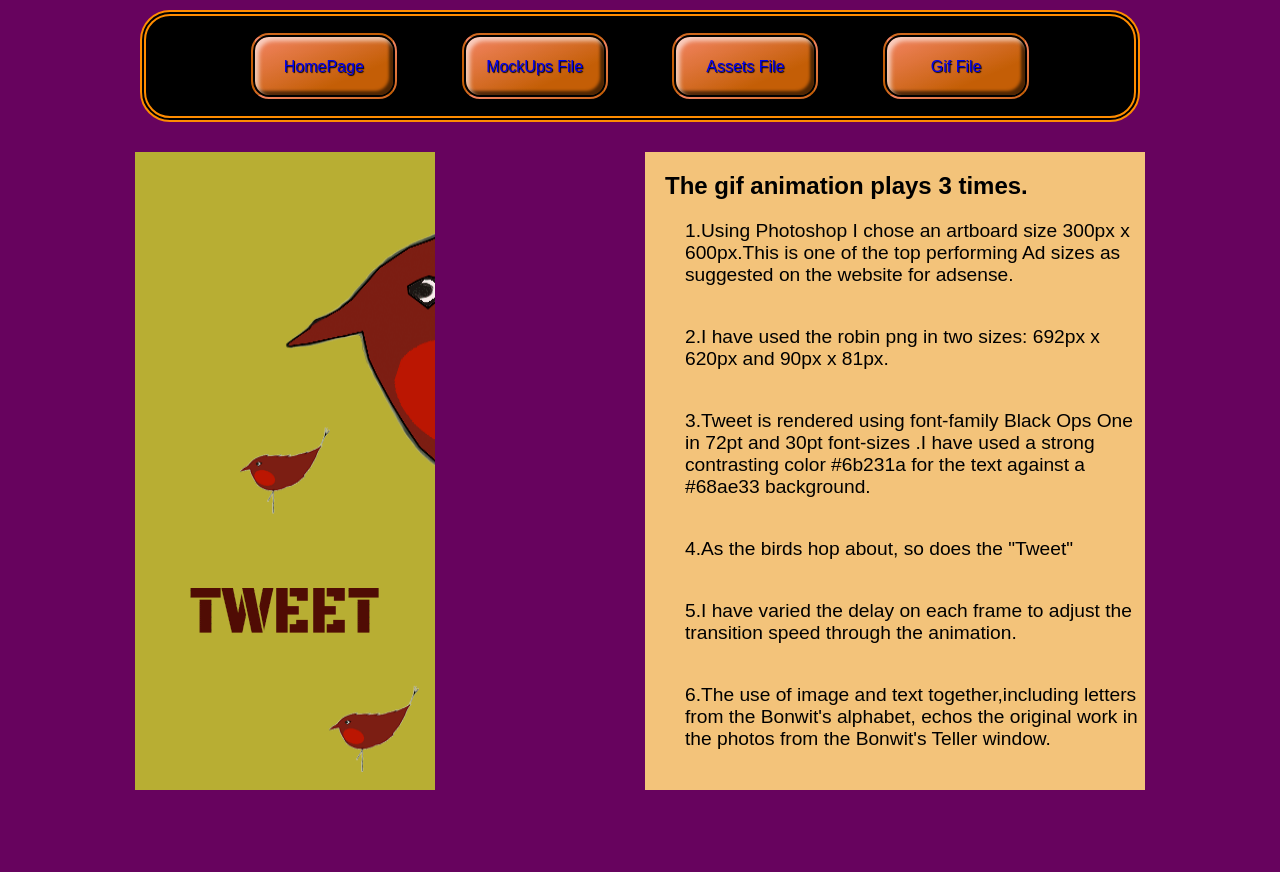
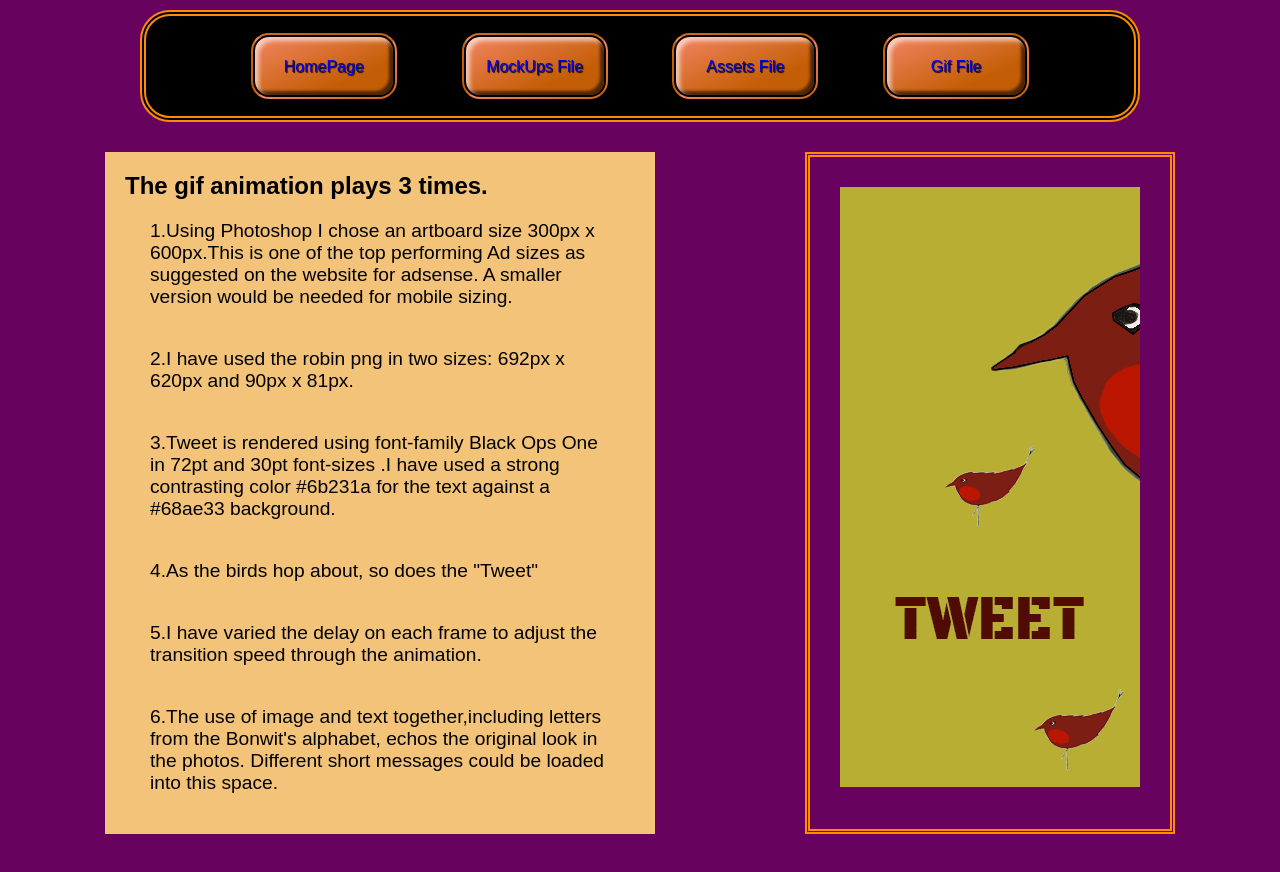
Before and after one commit to UrsulaKesek/uk-visuals, a React (Create React App) app: page /gif in a window 1280 px wide. Shown: the part 380-1252 px from the top of the page. Built offline with nearby package versions, Linux system fonts and the light colour scheme; a web font is replaced by a local one.

Commit message:
edited gif and mockup folders

```diff
--- a/src/pages/GifSpriteFile/GifSprite.css
+++ b/src/pages/GifSpriteFile/GifSprite.css
@@ -1,13 +1,16 @@
 .bird{
   display:flex;
   flex-direction: row;
-  justify-content:space-around;
-  padding:30px;
+  padding:30px ;
 }
 .gif{
-  width:500px;
+  width:550px;
   padding:20px;
   text-align:left;
   background-color: rgb(243, 195, 122);
   color:black;
 }
+.birds{
+  border:5px double darkorange ;
+  padding:30px;
+}
--- a/src/pages/GifSpriteFile/index.jsx
+++ b/src/pages/GifSpriteFile/index.jsx
@@ -5,17 +5,21 @@ const GifSpriteFile = () => {
   return (
     <>
       <div class="bird">
-        <img src={Birds} alt="robin-tweet-animation" />
         <div className="gif">
           <h2>The gif animation plays 3 times.</h2>
-          <p>1.Using Photoshop I chose an artboard size 300px x 600px.This is one of the top
-            performing Ad sizes as suggested on the website for adsense.
+          <p>
+            1.Using Photoshop I chose an artboard size 300px x 600px.This is one
+            of the top performing Ad sizes as suggested on the website for
+            adsense. A smaller version would be needed for mobile sizing.
           </p>
-          <p>2.I have used the robin png in two sizes: 692px x 620px and 90px x 81px.</p>
+          <p>
+            2.I have used the robin png in two sizes: 692px x 620px and 90px x
+            81px.
+          </p>
           <p>
             3.Tweet is rendered using font-family Black Ops One in 72pt and 30pt
-            font-sizes .I have used a strong contrasting color #6b231a for the text
-            against a #68ae33 background.
+            font-sizes .I have used a strong contrasting color #6b231a for the
+            text against a #68ae33 background.
           </p>
           <p>4.As the birds hop about, so does the "Tweet"</p>
           <p>
@@ -23,10 +27,13 @@ const GifSpriteFile = () => {
             speed through the animation.
           </p>
           <p>
-            6.The use of image and text together,including letters from the Bonwit's alphabet,
-             echos the original work in the
-            photos from  the Bonwit's Teller window.
+            6.The use of image and text together,including letters from the
+            Bonwit's alphabet, echos the original look in the photos.
+            Different short messages could be loaded into this space.
           </p>
+        </div>
+        <div class="birds">
+          <img src={Birds} alt="robin-tweet-animation" />
         </div>
       </div>
     </>
--- a/src/pages/MockUps/index.jsx
+++ b/src/pages/MockUps/index.jsx
@@ -93,7 +93,8 @@ const MockUps = () => {
         </p>
         <p>
           5. Created and arranged several rectangles and oval shapes over the
-          "cut-outs", in the planks, in the photographs.
+          "cut-outs", in the planks, in the photographs.The planks form natural
+           vertical guides.
         </p>
         <p>
           6. I used 5 colours from a group I created using the creative-cloud
```
